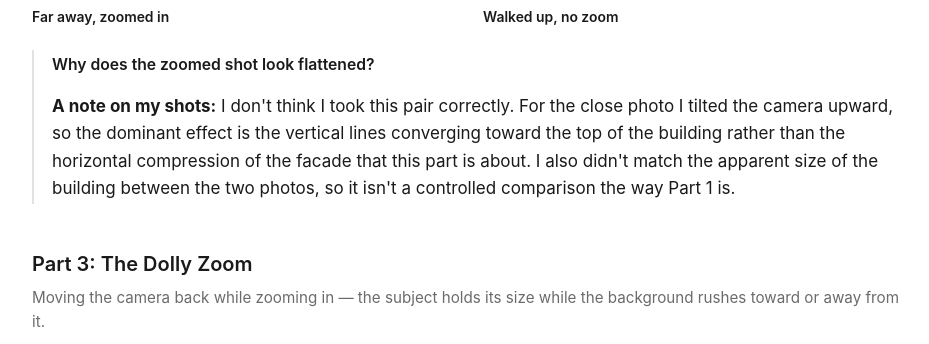
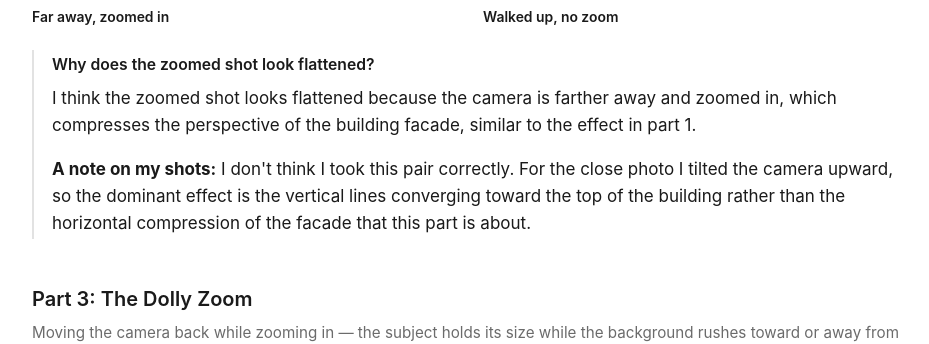
Before and after one commit to hivehunterz/cs180, a plain HTML site: page proj0/index.html in a window 1280 px wide. Shown: the part 1979-2323 px from the top of the page, without its empty margins (168-1097 px from the left). Drawn offline with Linux system fonts and the light colour scheme.

Commit message:
Add Part 2 explanation

```diff
--- a/proj0/index.html
+++ b/proj0/index.html
@@ -130,16 +130,13 @@ footer { margin-top: 56px; padding-top: 22px; border-top: 1px solid var(--border
     <div class="why">
       <h3>Why does the zoomed shot look flattened?</h3>
       <p>
-        <!-- TODO: your explanation. Compare how much the near and far edges of the
-             facade differ in distance from the camera in each shot. -->
+      I think the zoomed shot looks flattened because the camera is farther away and zoomed in, which compresses the perspective of the building facade, similar to the effect in part 1.
       </p>
       <p>
         <strong>A note on my shots:</strong> I don't think I took this pair correctly.
         For the close photo I tilted the camera upward, so the dominant effect is the
         vertical lines converging toward the top of the building rather than the
-        horizontal compression of the facade that this part is about. I also didn't
-        match the apparent size of the building between the two photos, so it isn't a
-        controlled comparison the way Part 1 is.
+        horizontal compression of the facade that this part is about.
       </p>
     </div>
   </section>
```
